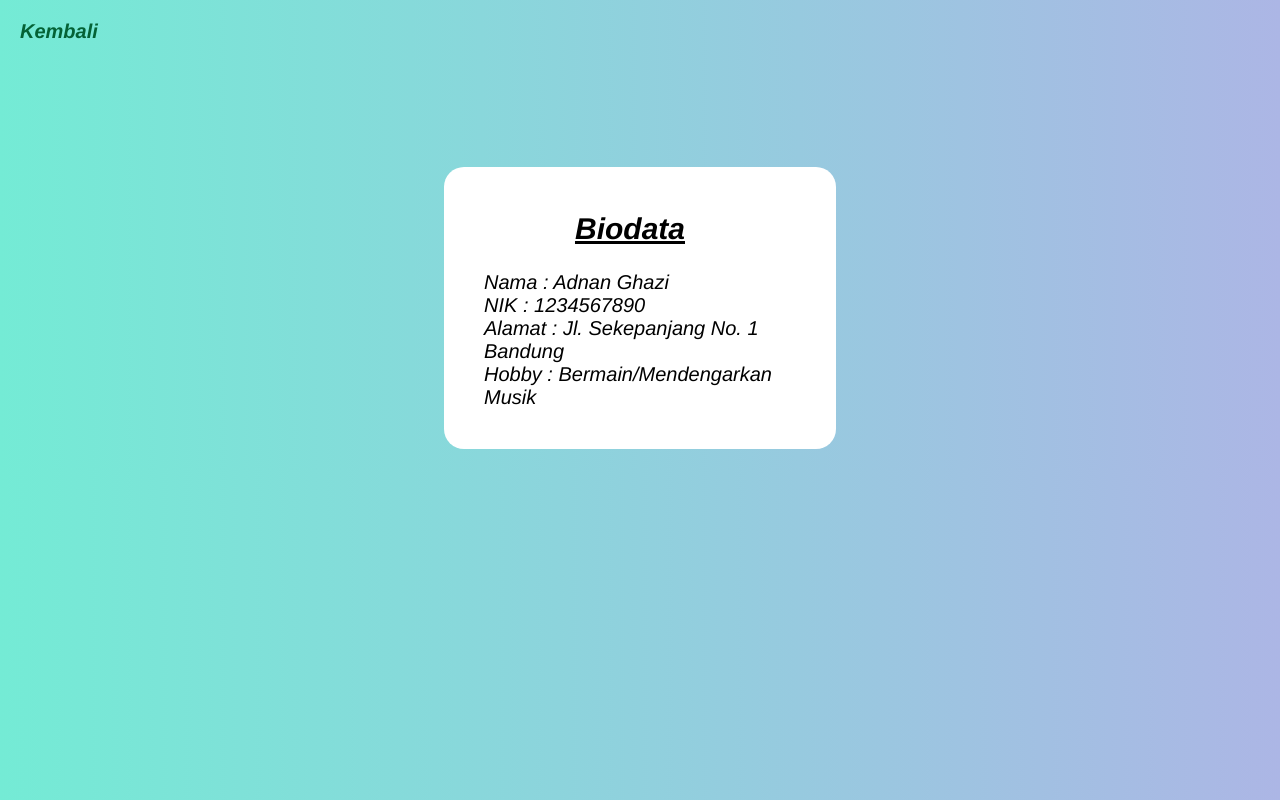
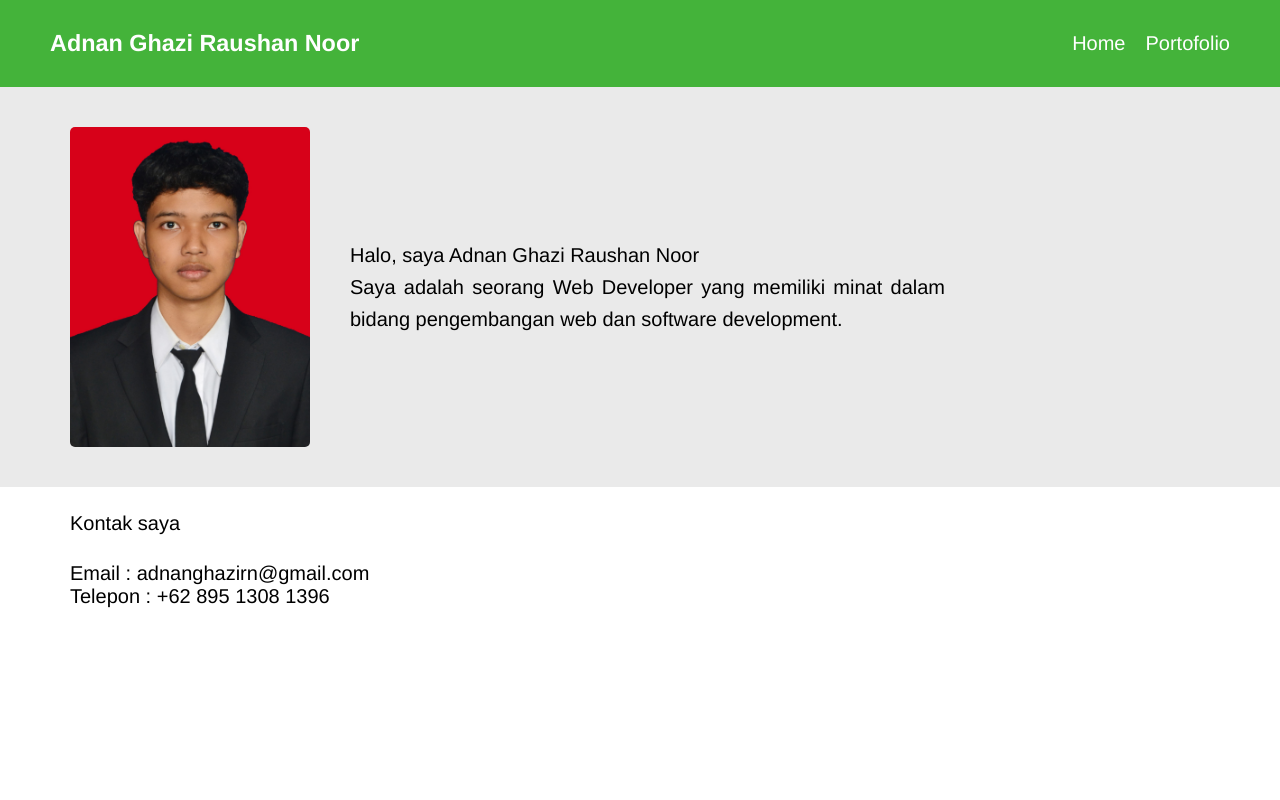
Before and after one commit to Adnngrn/latihan-css, a plain HTML site: page profil.html in a window 1280 px wide. Drawn offline with Linux system fonts and the light colour scheme.

Commit message:
feat: profil.html & profil.css

```diff
--- /dev/null
+++ b/profil.css
@@ -0,0 +1,48 @@
+* {
+    margin: 0;
+    padding: 0;
+    box-sizing: border-box;
+}
+
+body{
+    font-family:'Franklin Gothic Medium', 'Arial Narrow', Arial, sans-serif;
+    font-size: 20px;
+    /* font-variant: small-caps; */
+    /* font-style: italic; */
+}
+
+ul li a{
+    text-decoration: none;
+    color: white;
+}
+ul li a:hover{
+    color: rgba(255, 255, 255, 0.338);
+}
+
+img{
+    width: 240px;
+    border-radius: 5px;
+}
+
+p{
+    /* width: 50%; */
+    text-align: justify;
+    line-height: 1.6em;
+}
+
+ul li{list-style: none;}
+
+footer {
+    background-color: rgb(41, 41, 41);
+    color: white;
+    padding: 15px 0;
+    font-size: 14px;
+
+    /* position: fixed;
+    bottom: 0;
+    left: 0;
+    width: 100%; */
+}
+footer p{
+    text-align: center;
+}
--- a/profil.html
+++ b/profil.html
@@ -4,19 +4,46 @@
     <meta charset="UTF-8">
     <meta name="viewport" content="width=device-width, initial-scale=1.0">
     <title>Profil</title>
-    <link rel="stylesheet" href="style.css">
+    <link rel="stylesheet" href="profil.css">
 </head>
-<body class="bg-profil">
-    <a href="index.html">Kembali</a>
-
-    <div style="background-color: white; width: 30%; padding: 20px 20px 20px 0; border-radius: 20px; margin:auto; justify-items: center; margin-top: 10%;">
-        <h2><u>Biodata</u></h2>
-        <ul style="list-style: none;">
-            <li>Nama : Adnan Ghazi</li>
-            <li>NIK : 1234567890</li>
-            <li> Alamat : <i>Jl. Sekepanjang No. 1</i> Bandung</li>
-            <li>Hobby : Bermain/Mendengarkan Musik</li>
+<body>
+    <div style="display: flex; align-items: center; background-color: rgb(68, 179, 58); padding: 30px 50px; justify-content: space-between; color: white;">
+        <h3>Adnan Ghazi Raushan Noor</h3>
+        <ul style="display: flex; gap: 20px; list-style: none;">
+            <li><a href="index.html">Home</a></li>
+            <li><a href="#">Portofolio</a></li>
         </ul>
     </div>
+
+    <div style="display: flex; background-color: #eaeaea; padding: 40px 70px; gap: 30px; align-items: center    ;">
+        <img src="AdnanGhaziRaushanNoor(2).jpg" alt="">
+        <div style="padding: 10px;">
+            <p >Halo, saya Adnan Ghazi Raushan Noor</p>
+            <p style="width: 70%;">Saya adalah seorang Web Developer yang memiliki minat dalam bidang pengembangan web dan software development.</p>
+        </div>
+    </div>
+
+    <div style="padding: 20px 70px 100px;">
+        <p>Kontak saya</p><br>
+        <ul>
+            <li>Email : adnanghazirn@gmail.com</li>
+            <li>Telepon : +62 895 1308 1396</li>
+        </ul>
+    </div>
+
+    <!-- <footer>
+        <p>&copy; 2025 Adnan Ghazi Raushan Noor. Semua Hak Dilindungi</p>
+  </footer> -->
 </body>
 </html>
+<!-- <a href="index.html">Kembali</a>
+
+<div class="container-profil">
+    <h2><u>Biodata</u></h2>
+    <ul >
+        <li>Nama : Adnan Ghazi</li>
+        <li>NIK : 1234567890</li>
+        <li> Alamat : <i>Jl. Sekepanjang No. 1</i> Bandung</li>
+        <li>Hobby : Bermain/Mendengarkan Musik</li>
+    </ul>
+</div> -->
--- a/style.css
+++ b/style.css
@@ -1,25 +1,20 @@
+/* * {
+    margin: 0;
+    padding: 0;
+    box-sizing: border-box;
+} */
+
 body{
     font-family:'Franklin Gothic Medium', 'Arial Narrow', Arial, sans-serif;
     font-size: 20px;
     /* font-variant: small-caps; */
     font-style: italic;
-    margin: 20px;
-}
-
-.bg-index{
-    background-image: url(images.jpg);
-    background-repeat: no-repeat;
-    background-size: 100%;
-}
-
-.bg-profil{
-    /* background-color: rgb(177, 229, 249); */
-    background: linear-gradient(to right, #74ebd5, #ACB6E5);
 }
 
 .nav{
     display: flex;
     gap: 25px;
+    padding: 20px 50px;
 }
 
 h1{
@@ -52,3 +47,22 @@ a:hover{
     color: rgb(17, 215, 119);
 
 }
+ul, ol{list-style: none;}
+
+
+/* BAGIAN FILE INDEX */
+.bg-index{
+    background-image: url(images.jpg);
+    background-repeat: no-repeat;
+    background-size: 100%;
+}
+
+/* BAGIAN FILE PROFIL */
+/* .bg-profil{
+    background-color: rgb(177, 229, 249);
+    background: linear-gradient(to right, #74ebd5, #ACB6E5);
+}
+
+.container-profil{
+    background-color: white; width: 30%; padding: 20px 20px 20px 0; border-radius: 20px; margin:auto; justify-items: center; margin-top: 10%;
+} */
```
Also changed, not shown: AdnanGhaziRaushanNoor(2).jpg (added).
